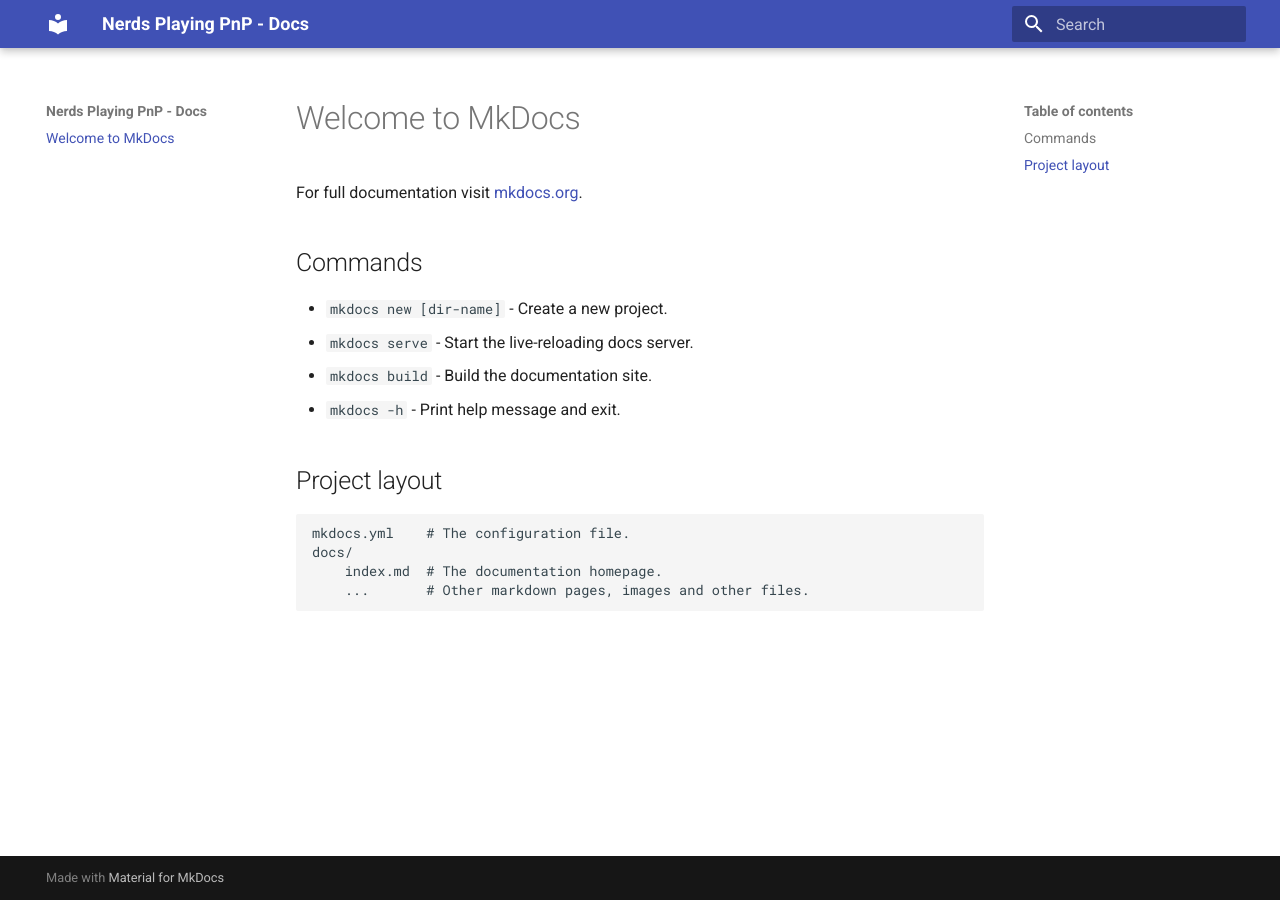
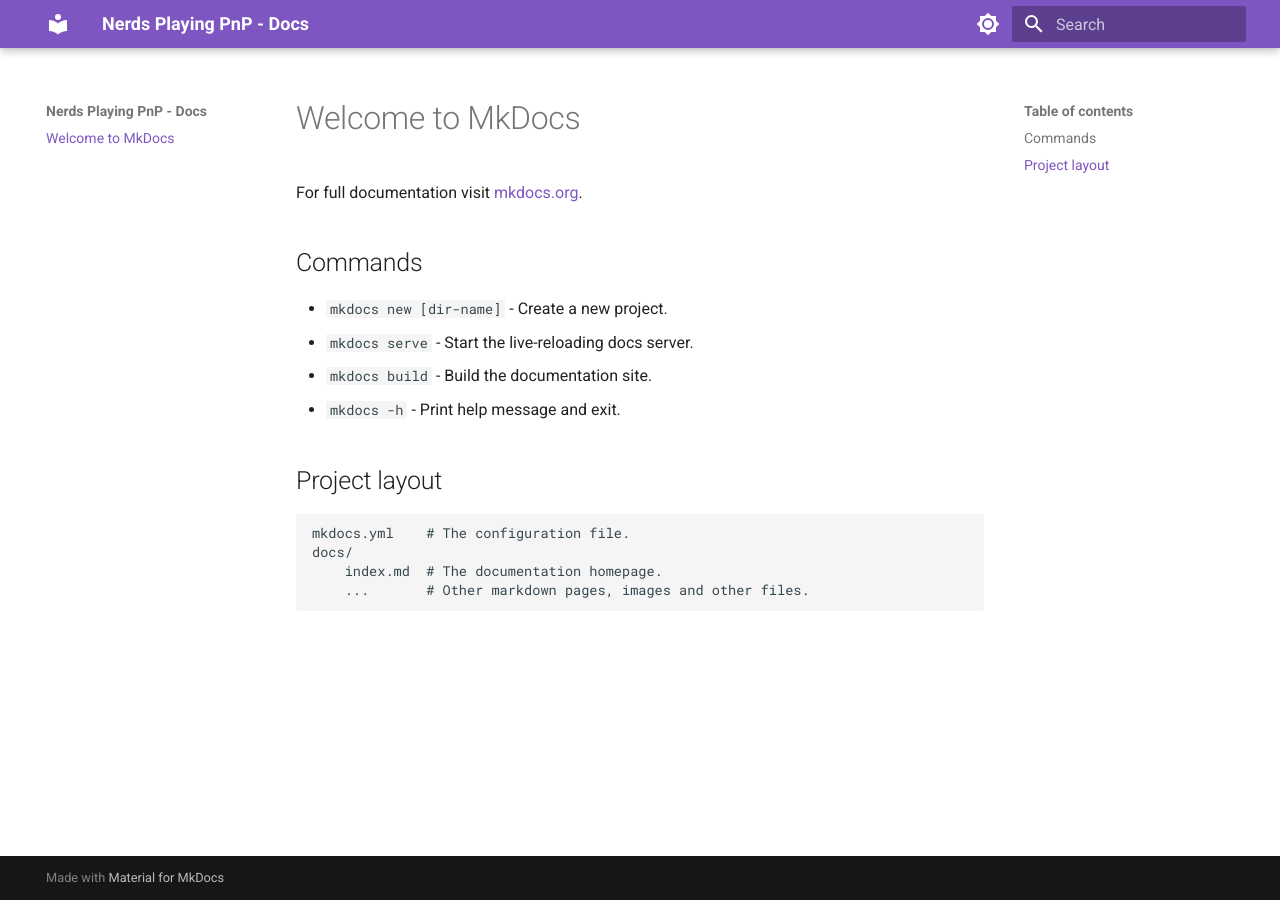
Before and after one commit to nerdsplayingpnp-tud/docs, an MkDocs documentation site: the page built from docs/index.md, in a window 1280 px wide. Built offline with MkDocs 1.6.1 and Material for MkDocs 9.7.7, drawn with Linux system fonts in a browser that asks for light colours.

Commit message:
Change theme

```diff
--- a/mkdocs.yml
+++ b/mkdocs.yml
@@ -1,3 +1,19 @@
 site_name: Nerds Playing PnP - Docs
 theme:
   name: material
+  palette:
+    # Palette toggle for light mode
+    - scheme: default
+      toggle:
+        icon: material/brightness-7
+        name: Switch to dark mode
+      primary: deep purple
+      accent: indigo
+
+    # Palette toggle for dark mode
+    - scheme: slate
+      toggle:
+        icon: material/brightness-4
+        name: Switch to light mode
+      primary: deep purple
+      accent: indigo
```
